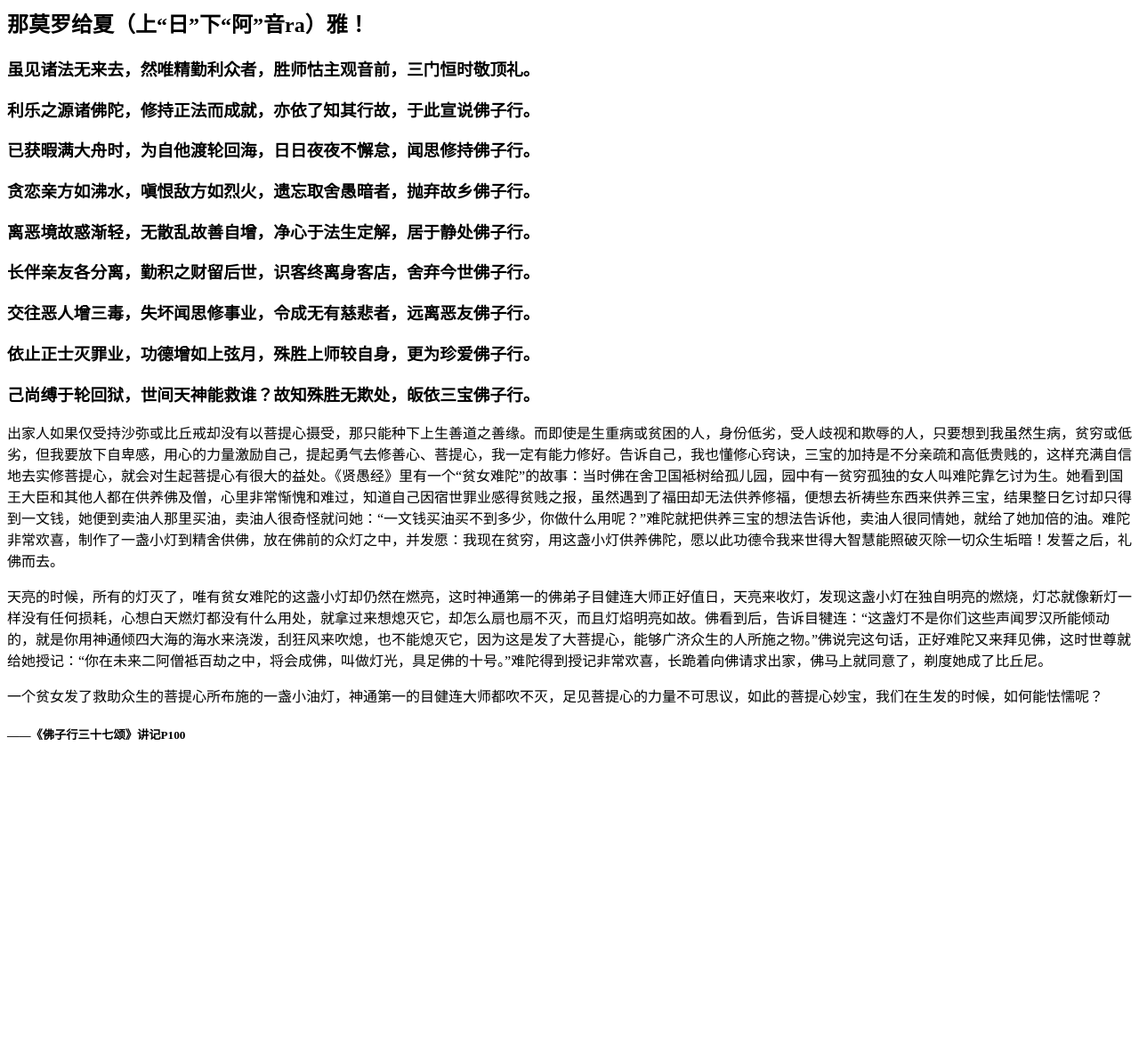
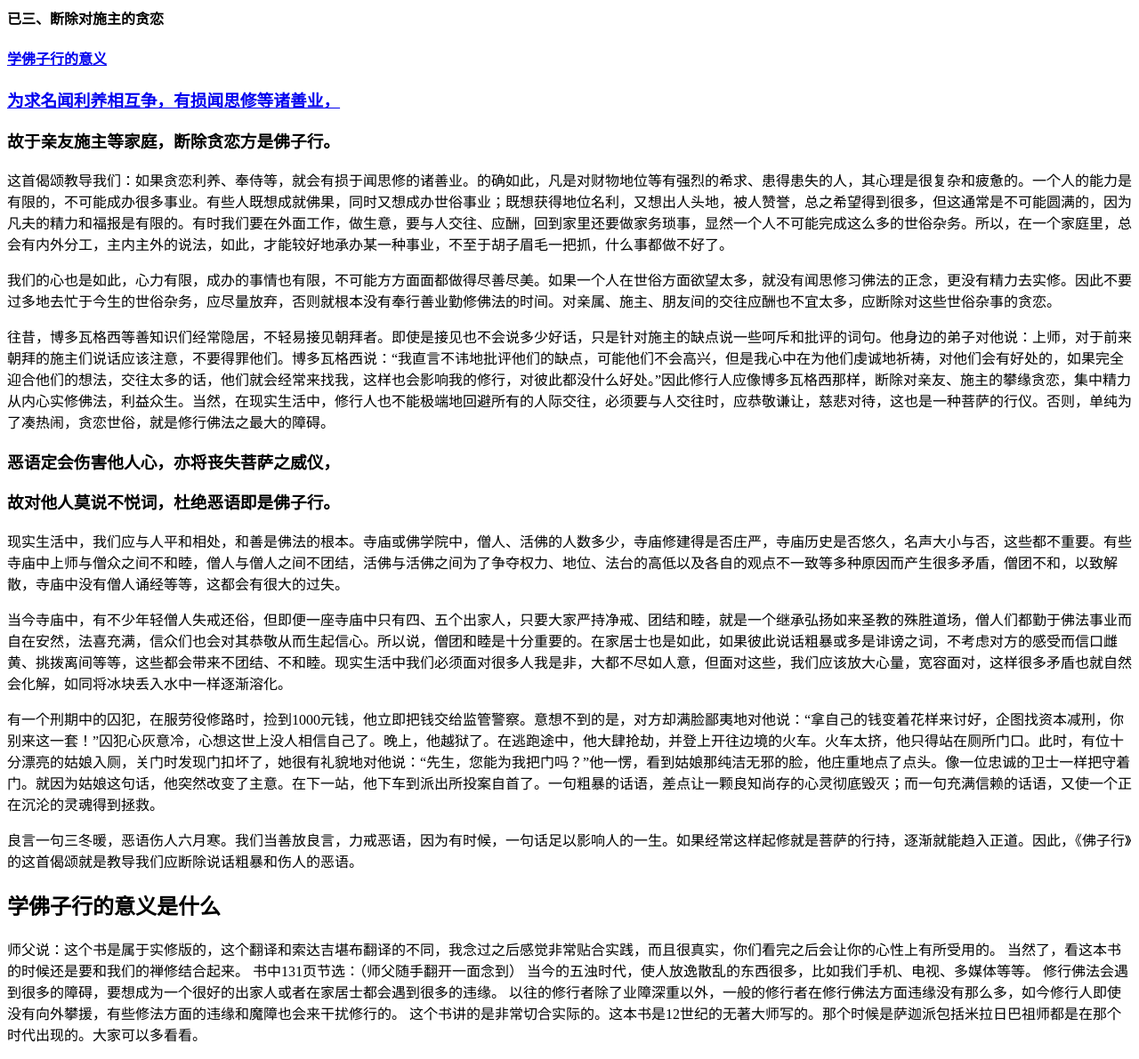
Before and after one commit to suolan1991/soniawork, a plain HTML site: page index.html in a window 1280 px wide. Shown: the part 81-1272 px from the top of the page at 89% size. Before the commit the page ends 939 px from the top, so only its background shows below. Drawn offline with Linux system fonts and the light colour scheme.

Commit message:
fozixing18
hhhh

```diff
--- a/index.html
+++ b/index.html
@@ -1,23 +1,32 @@
 <!doctype html>
 
 <head>
-<title>佛子行三十七颂</title>
+    <title>佛子行三十七颂·共读学习</title>
 </head>
 <body>
-<h1>佛子行三十七颂</h1>
-    <h2>那莫罗给夏（上“日”下“阿”音ra）雅！</h2>
-    <h3>虽见诸法无来去，然唯精勤利众者，胜师怙主观音前，三门恒时敬顶礼。</h3><h3>利乐之源诸佛陀，修持正法而成就，亦依了知其行故，于此宣说佛子行。</h3><h3>已获暇满大舟时，为自他渡轮回海，日日夜夜不懈怠，闻思修持佛子行。</h3><h3>贪恋亲方如沸水，嗔恨敌方如烈火，遗忘取舍愚暗者，抛弃故乡佛子行。</h3>
-    <h3>离恶境故惑渐轻，无散乱故善自增，净心于法生定解，居于静处佛子行。</h3>
-    <h3>长伴亲友各分离，勤积之财留后世，识客终离身客店，舍弃今世佛子行。</h3>
-    <h3>交往恶人增三毒，失坏闻思修事业，令成无有慈悲者，远离恶友佛子行。</h3>
-    <h3>依止正士灭罪业，功德增如上弦月，殊胜上师较自身，更为珍爱佛子行。</h3>
-    <h3>己尚缚于轮回狱，世间天神能救谁？故知殊胜无欺处，皈依三宝佛子行。</h3>
-    <p>出家人如果仅受持沙弥或比丘戒却没有以菩提心摄受，那只能种下上生善道之善缘。而即使是生重病或贫困的人，身份低劣，受人歧视和欺辱的人，只要想到我虽然生病，贫穷或低劣，但我要放下自卑感，用心的力量激励自己，提起勇气去修善心、菩提心，我一定有能力修好。告诉自己，我也懂修心窍诀，三宝的加持是不分亲疏和高低贵贱的，这样充满自信地去实修菩提心，就会对生起菩提心有很大的益处。《贤愚经》里有一个“贫女难陀”的故事：当时佛在舍卫国袛树给孤儿园，园中有一贫穷孤独的女人叫难陀靠乞讨为生。她看到国王大臣和其他人都在供养佛及僧，心里非常惭愧和难过，知道自己因宿世罪业感得贫贱之报，虽然遇到了福田却无法供养修福，便想去祈祷些东西来供养三宝，结果整日乞讨却只得到一文钱，她便到卖油人那里买油，卖油人很奇怪就问她：“一文钱买油买不到多少，你做什么用呢？”难陀就把供养三宝的想法告诉他，卖油人很同情她，就给了她加倍的油。难陀非常欢喜，制作了一盏小灯到精舍供佛，放在佛前的众灯之中，并发愿：我现在贫穷，用这盏小灯供养佛陀，愿以此功德令我来世得大智慧能照破灭除一切众生垢暗！发誓之后，礼佛而去。
+    <h1><a href="http://blog.sina.com.cn/s/blog_4c5f4de10101h0f1.html">佛子行三十七颂·共读学习(十八）</a></h1>
+    <h4>已三、断除对施主的贪恋</h4>
+    <a href="#Important"><h4>学佛子行的意义</h4></a>
+    <h3> <a href="suolan.html">为求名闻利养相互争，有损闻思修等诸善业，</a></h3>
+    <h3>故于亲友施主等家庭，断除贪恋方是佛子行。</h3>
+    <p>这首偈颂教导我们：如果贪恋利养、奉侍等，就会有损于闻思修的诸善业。的确如此，凡是对财物地位等有强烈的希求、患得患失的人，其心理是很复杂和疲惫的。一个人的能力是有限的，不可能成办很多事业。有些人既想成就佛果，同时又想成办世俗事业；既想获得地位名利，又想出人头地，被人赞誉，总之希望得到很多，但这通常是不可能圆满的，因为凡夫的精力和福报是有限的。有时我们要在外面工作，做生意，要与人交往、应酬，回到家里还要做家务琐事，显然一个人不可能完成这么多的世俗杂务。所以，在一个家庭里，总会有内外分工，主内主外的说法，如此，才能较好地承办某一种事业，不至于胡子眉毛一把抓，什么事都做不好了。
 </p>
-    <p>天亮的时候，所有的灯灭了，唯有贫女难陀的这盏小灯却仍然在燃亮，这时神通第一的佛弟子目健连大师正好值日，天亮来收灯，发现这盏小灯在独自明亮的燃烧，灯芯就像新灯一样没有任何损耗，心想白天燃灯都没有什么用处，就拿过来想熄灭它，却怎么扇也扇不灭，而且灯焰明亮如故。佛看到后，告诉目犍连：“这盏灯不是你们这些声闻罗汉所能倾动的，就是你用神通倾四大海的海水来浇泼，刮狂风来吹熄，也不能熄灭它，因为这是发了大菩提心，能够广济众生的人所施之物。”佛说完这句话，正好难陀又来拜见佛，这时世尊就给她授记：“你在未来二阿僧袛百劫之中，将会成佛，叫做灯光，具足佛的十号。”难陀得到授记非常欢喜，长跪着向佛请求出家，佛马上就同意了，剃度她成了比丘尼。
+    <p>我们的心也是如此，心力有限，成办的事情也有限，不可能方方面面都做得尽善尽美。如果一个人在世俗方面欲望太多，就没有闻思修习佛法的正念，更没有精力去实修。因此不要过多地去忙于今生的世俗杂务，应尽量放弃，否则就根本没有奉行善业勤修佛法的时间。对亲属、施主、朋友间的交往应酬也不宜太多，应断除对这些世俗杂事的贪恋。
 </p>
-    <p>一个贫女发了救助众生的菩提心所布施的一盏小油灯，神通第一的目健连大师都吹不灭，足见菩提心的力量不可思议，如此的菩提心妙宝，我们在生发的时候，如何能怯懦呢？</p>
-
-<h5>                                ——《佛子行三十七颂》讲记P100</h5>
-
+    <p>往昔，博多瓦格西等善知识们经常隐居，不轻易接见朝拜者。即使是接见也不会说多少好话，只是针对施主的缺点说一些呵斥和批评的词句。他身边的弟子对他说：上师，对于前来朝拜的施主们说话应该注意，不要得罪他们。博多瓦格西说：“我直言不讳地批评他们的缺点，可能他们不会高兴，但是我心中在为他们虔诚地祈祷，对他们会有好处的，如果完全迎合他们的想法，交往太多的话，他们就会经常来找我，这样也会影响我的修行，对彼此都没什么好处。”因此修行人应像博多瓦格西那样，断除对亲友、施主的攀缘贪恋，集中精力从内心实修佛法，利益众生。当然，在现实生活中，修行人也不能极端地回避所有的人际交往，必须要与人交往时，应恭敬谦让，慈悲对待，这也是一种菩萨的行仪。否则，单纯为了凑热闹，贪恋世俗，就是修行佛法之最大的障碍。</p>
+    <h3>恶语定会伤害他人心，亦将丧失菩萨之威仪，</h3>
+  <h3>故对他人莫说不悦词，杜绝恶语即是佛子行。</h3>
+    <p>现实生活中，我们应与人平和相处，和善是佛法的根本。寺庙或佛学院中，僧人、活佛的人数多少，寺庙修建得是否庄严，寺庙历史是否悠久，名声大小与否，这些都不重要。有些寺庙中上师与僧众之间不和睦，僧人与僧人之间不团结，活佛与活佛之间为了争夺权力、地位、法台的高低以及各自的观点不一致等多种原因而产生很多矛盾，僧团不和，以致解散，寺庙中没有僧人诵经等等，这都会有很大的过失。</p>
+    <p>当今寺庙中，有不少年轻僧人失戒还俗，但即便一座寺庙中只有四、五个出家人，只要大家严持净戒、团结和睦，就是一个继承弘扬如来圣教的殊胜道场，僧人们都勤于佛法事业而自在安然，法喜充满，信众们也会对其恭敬从而生起信心。所以说，僧团和睦是十分重要的。在家居士也是如此，如果彼此说话粗暴或多是诽谤之词，不考虑对方的感受而信口雌黄、挑拨离间等等，这些都会带来不团结、不和睦。现实生活中我们必须面对很多人我是非，大都不尽如人意，但面对这些，我们应该放大心量，宽容面对，这样很多矛盾也就自然会化解，如同将冰块丢入水中一样逐渐溶化。</p>
+   <p>有一个刑期中的囚犯，在服劳役修路时，捡到1000元钱，他立即把钱交给监管警察。意想不到的是，对方却满脸鄙夷地对他说：“拿自己的钱变着花样来讨好，企图找资本减刑，你别来这一套！”囚犯心灰意冷，心想这世上没人相信自己了。晚上，他越狱了。在逃跑途中，他大肆抢劫，并登上开往边境的火车。火车太挤，他只得站在厕所门口。此时，有位十分漂亮的姑娘入厕，关门时发现门扣坏了，她很有礼貌地对他说：“先生，您能为我把门吗？”他一愣，看到姑娘那纯洁无邪的脸，他庄重地点了点头。像一位忠诚的卫士一样把守着门。就因为姑娘这句话，他突然改变了主意。在下一站，他下车到派出所投案自首了。一句粗暴的话语，差点让一颗良知尚存的心灵彻底毁灭；而一句充满信赖的话语，又使一个正在沉沦的灵魂得到拯救。</p>
+    <p>良言一句三冬暖，恶语伤人六月寒。我们当善放良言，力戒恶语，因为有时候，一句话足以影响人的一生。如果经常这样起修就是菩萨的行持，逐渐就能趋入正道。因此，《佛子行》的这首偈颂就是教导我们应断除说话粗暴和伤人的恶语。</p>
+    <h2>学佛子行的意义是什么</h2>
+    <p id="Important">师父说：这个书是属于实修版的，这个翻译和索达吉堪布翻译的不同，我念过之后感觉非常贴合实践，而且很真实，你们看完之后会让你的心性上有所受用的。
+当然了，看这本书的时候还是要和我们的禅修结合起来。
+书中131页节选：（师父随手翻开一面念到）
+当今的五浊时代，使人放逸散乱的东西很多，比如我们手机、电视、多媒体等等。
+修行佛法会遇到很多的障碍，要想成为一个很好的出家人或者在家居士都会遇到很多的违缘。
+以往的修行者除了业障深重以外，一般的修行者在修行佛法方面违缘没有那么多，如今修行人即使没有向外攀援，有些修法方面的违缘和魔障也会来干扰修行的。
+这个书讲的是非常切合实际的。这本书是12世纪的无著大师写的。那个时候是萨迦派包括米拉日巴祖师都是在那个时代出现的。大家可以多看看。
+       </p>
 </body>
```
Also changed, not shown: suolan.html (added, +5 -0 lines).
